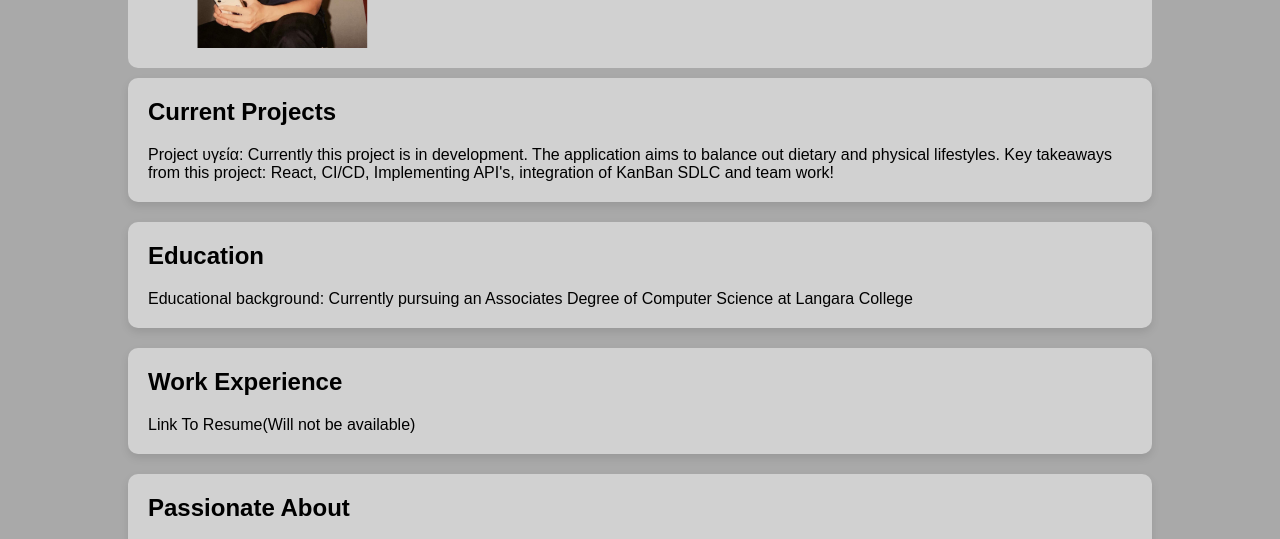
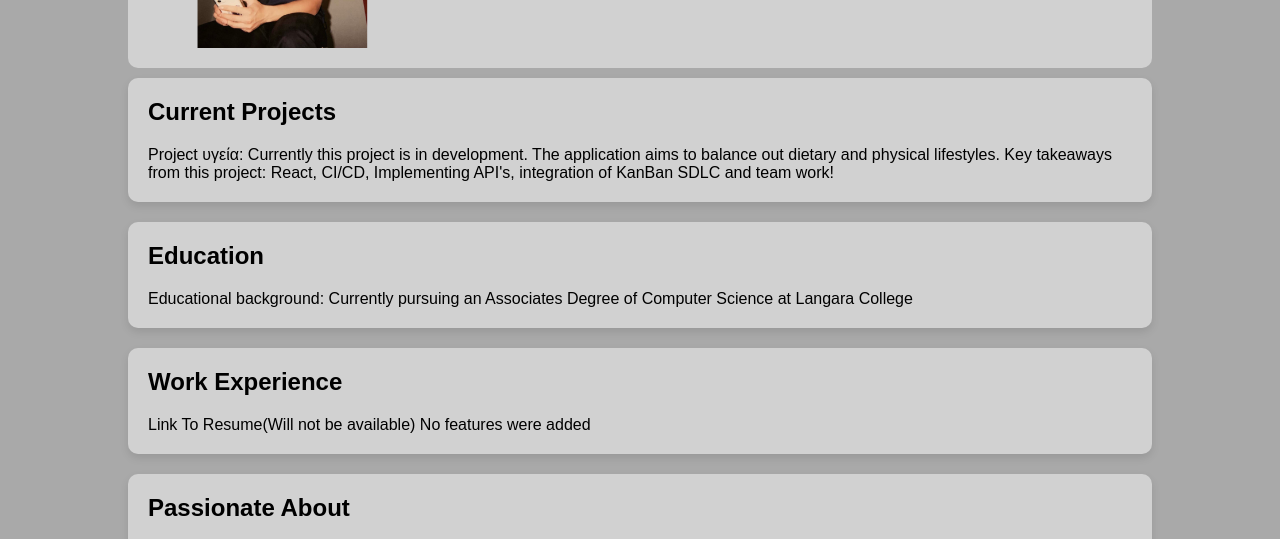
Before and after one commit to baltazar-j/portfolio, a plain HTML site: page index.html in a window 1280 px wide. Shown: the part 225-764 px from the top of the page. Drawn offline with Linux system fonts and the light colour scheme.

Commit message:
Fixed #5 FeatureMorePages: Just added text

```diff
--- a/index.html
+++ b/index.html
@@ -53,7 +53,7 @@
         <div class="card" id="experience">
             <div class="card-right">
                 <h2>Work Experience</h2>
-                <p>Link To Resume(Will not be available)</p>
+                <p>Link To Resume(Will not be available) No features were added</p>
             </div>
         </div>
 
```
